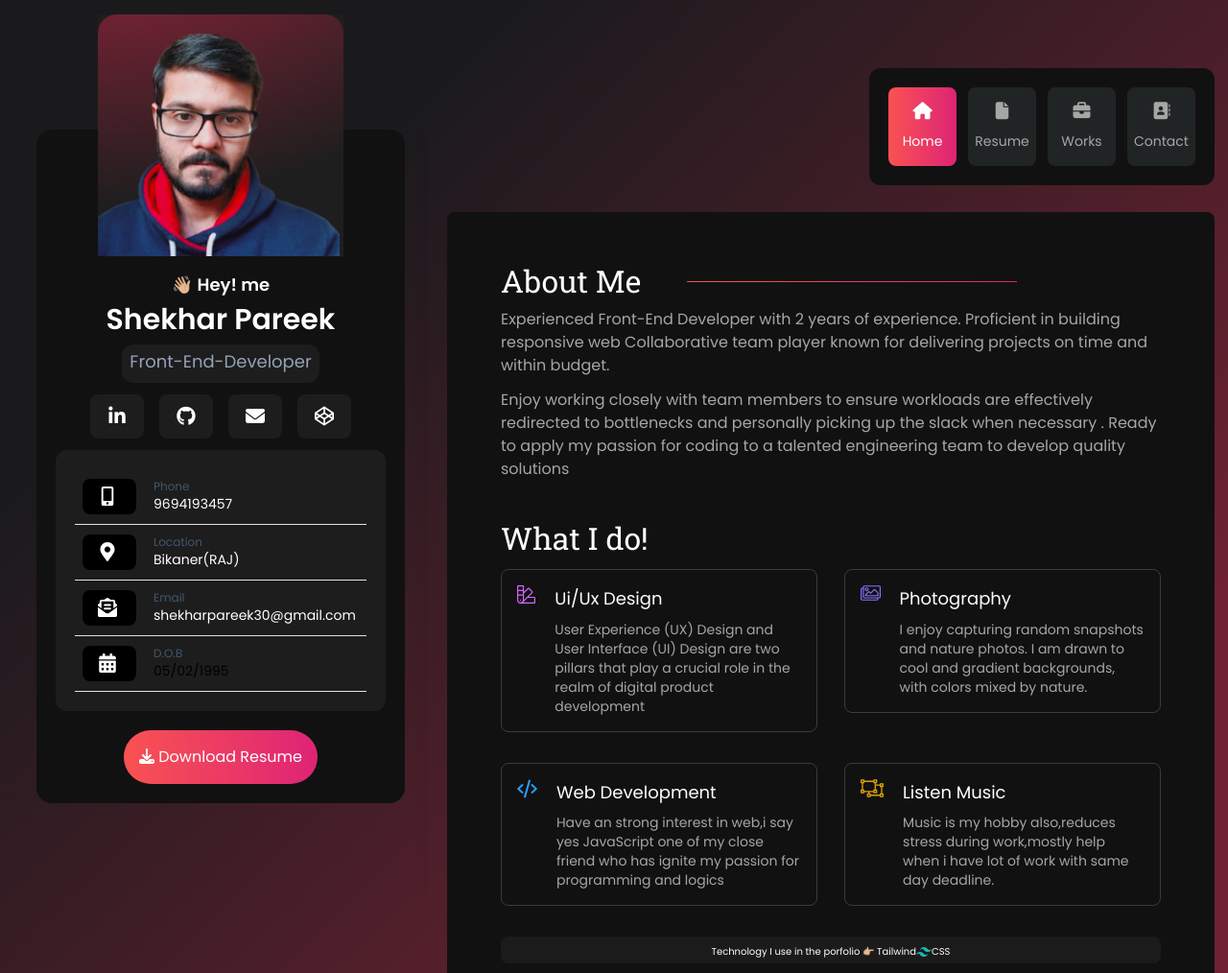
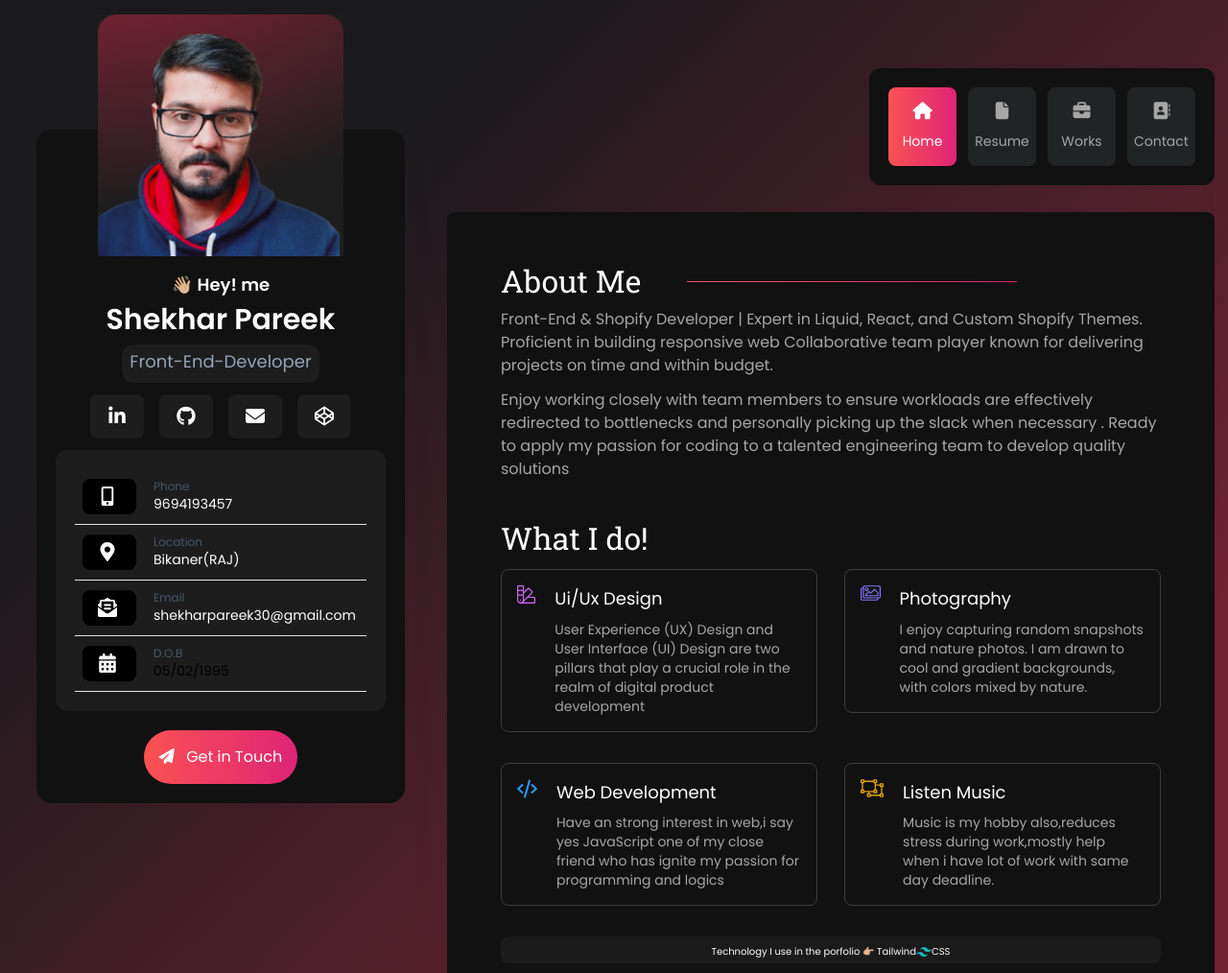
Before and after one commit to ShekharPareek/Mera-Portfolio, a website: page index.html in a window 1280 px wide. Shown: the part 193-1207 px from the top of the page at 96% size. Drawn offline with nearby package versions, Linux system fonts and the light colour scheme.

Commit message:
code push

```diff
--- a/index.html
+++ b/index.html
@@ -132,9 +132,12 @@
               </div>
             </div>
           </div>
-          <div class="p-4 bg-gradient-to-r from-[#FA5252] to-[#DD2476] rounded-full mt-5 w-fit text-center text-white"><i class="fa-solid fa-download"></i>
-            <a href="../asset/Shekhar Pareek -FrontendDeveloper-1.8Year.docx.pdf">Download Resume</a>
+          <div onclick="activateTab('contact')" class="p-4 bg-gradient-to-r from-[#FA5252] to-[#DD2476] rounded-full mt-5 w-fit text-center text-white cursor-pointer">
+            <i class="fa-solid fa-paper-plane mr-2"></i>
+            Get in Touch
           </div>
+
+
         </div>
       </div>
       </div>
@@ -169,8 +172,7 @@
             <h2 style="font-family:Roboto Slab, serif"  class="text-white sm:text-[32px] text-2xl">About Me</h2>
             <div class="bg-gradient-to-r from-[#FA5252] to-[#DD2476] rounded-lg w-1/2 h-[1px]"></div>
           </div>
-          <div style="color: rgb(166 166 166);"class="About-desciption  pt-3 text-[16px]">Experienced Front-End Developer with 2 years of
-            experience. Proficient in building responsive web Collaborative team player
+          <div style="color: rgb(166 166 166);"class="About-desciption  pt-3 text-[16px]">Front-End & Shopify Developer | Expert in Liquid, React, and Custom Shopify Themes. Proficient in building responsive web Collaborative team player
             known for delivering projects on time and within budget.
           </div>
           <div style="color: rgb(166 166 166);" class="About-desciption  pt-3 text-[16px]">Enjoy working closely with team members to ensure
@@ -201,7 +203,6 @@
                 </div>
             </div>
         </div>
-
           <div class="flex flex-col md:flex-row md:gap-7 w-full">
             <div class="mt-8 md:w-1/2">
                 <div style="border:0.20px solid #3d3a3a" class="rounded-lg p-4 text-white flex items-start gap-5">
@@ -234,8 +235,7 @@
             <h2 style="font-family:Roboto Slab, serif"class="text-white sm:text-[32px] text-2xl">Resume</h2>
             <div class="w-44 h-[2px] bg-gradient-to-r from-[#FA5252] to-[#DD2476] rounded-lg sm:w-1/2 sm:h-[1px]"></div>
           </div>
-          <div  style="color: rgb(166 166 166);" class="About-desciption  pt-3 text-white text-[16px]">Experienced Front-End Developer with 2 years of
-            experience. Proficient in building responsive web Collaborative team player
+          <div  style="color: rgb(166 166 166);" class="About-desciption  pt-3 text-white text-[16px]">I'm a passionate developer specializing in creating seamless e-commerce experiences using Shopify and modern front-end technologies. Proficient in building responsive web Collaborative team player
             known for delivering projects on time and within budget.
           </div>
           <div  style="color: rgb(166 166 166);" class="About-desciption  pt-3 text-white text-[16px]">Enjoy working closely with team members to ensure
@@ -259,7 +259,6 @@
                   </div>
               </div>
           </div>
-
           </div>
           <div class="text-white  mt-11">
             <h3 style="font-family:Roboto Slab, serif" class="sm:text-[32px] text-2xl ">Projects & Clients</h3>
@@ -351,7 +350,11 @@
             </ul>
           </div>
           <div class="text-white pt-4">
-            <h3 style="font-family:Roboto Slab, serif" class="sm:text-[32px] text-2xl ">E-commerce Projects</h3>
+            <h3 class="sm:text-[32px] text-2xl font-bold text-gray-800 flex items-center gap-2">
+              <i class="fa-brands fa-shopify text-green-600"></i>
+              <span style="font-family:Roboto Slab, serif">Custom Shopify Store – E-commerce Projects</span>
+            </h3>
+
           </div>
           <div  style="border:0.20px solid #3d3a3a" class="flex gap-7 w-full rounded-lg mt-4 mb-3">
               <div  class="rounded-lg p-4 flex items-start gap-5 w-full flex-wrap">
```
